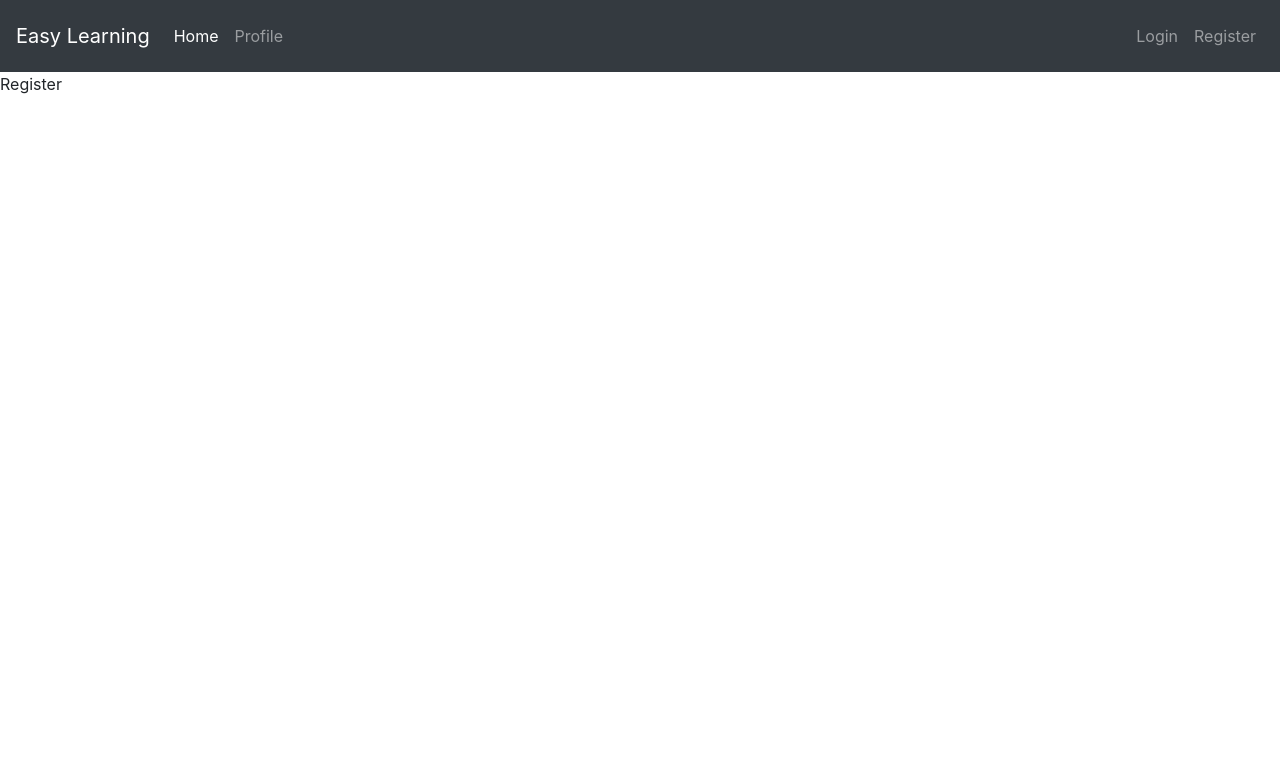
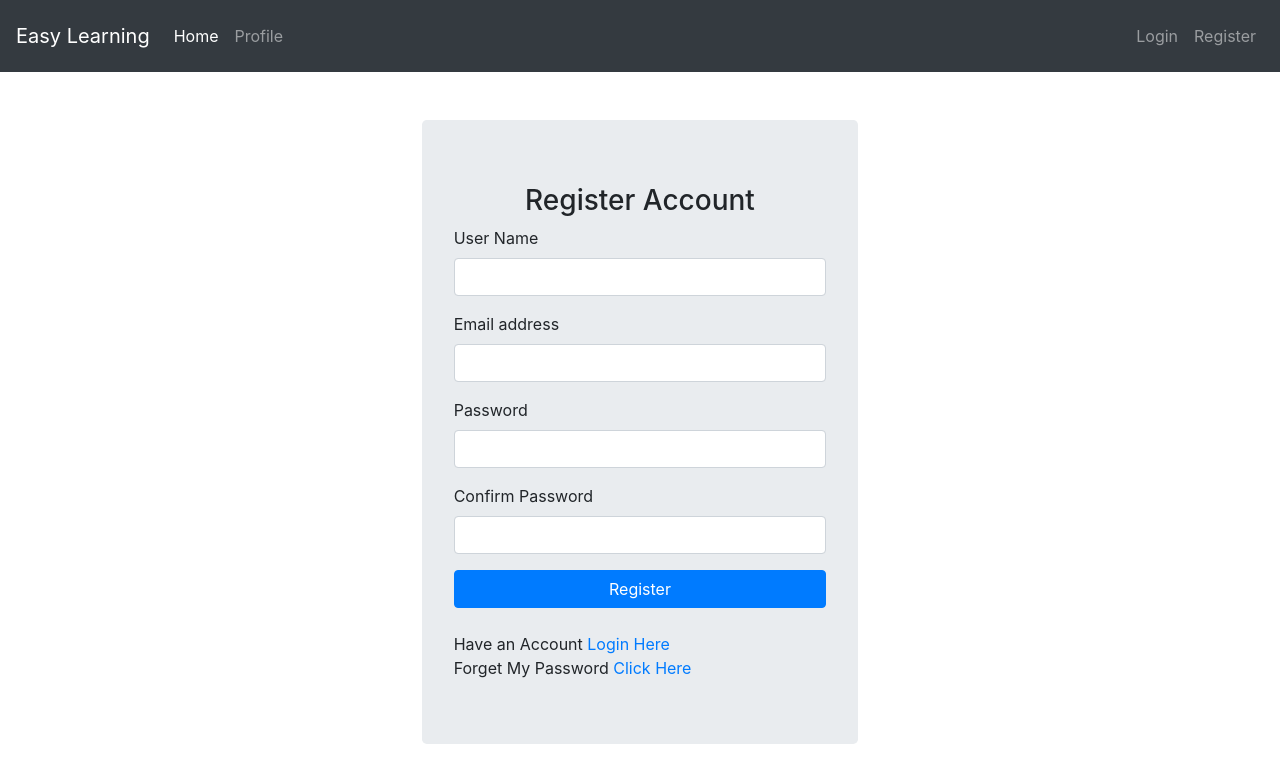
Before and after one commit to kodaishiotsuki/Auth_App_frontend, a React (Create React App) app: page /register in a window 1280 px wide. Shown: the top 782 px of the page. Built offline with nearby package versions, Linux system fonts and the light colour scheme.

Commit message:
login,register,forgetコンポーネント作成

```diff
--- a/src/components/Forget.jsx
+++ b/src/components/Forget.jsx
@@ -1,9 +1,41 @@
-import React from 'react'
+import React from "react";
+import { Link } from "react-router-dom";
 
 const Forget = () => {
   return (
-    <div>Forget</div>
-  )
-}
+    <div>
+      <br />
+      <br />
+      <div className='row'>
+        <div className='jumbotron col-lg-4 offset-lg-4'>
+          <h3 className='text-center'>Forget Password</h3>
 
-export default Forget
+          <form>
+            <div className='form-group'>
+              <label for='exampleInputEmail1'>Email address</label>
+              <input
+                type='email'
+                className='form-control'
+                aria-describedby='emailHelp'
+              />
+            </div>
+            <div className='form-group'>
+              <label for='exampleInputPassword1'>Password</label>
+              <input type='password' className='form-control' />
+            </div>
+            <div className='form-group form-check'></div>
+            <button type='submit' className='btn btn-primary btn-block'>
+              Forget Password
+            </button>
+            <br />
+            Have an Account <Link to='/login'>Login Here</Link>
+            <br />
+            Don't have Account? <Link to='/register'>Register</Link>
+          </form>
+        </div>
+      </div>
+    </div>
+  );
+};
+
+export default Forget;
--- a/src/components/Login.jsx
+++ b/src/components/Login.jsx
@@ -16,7 +16,6 @@ const Login = () => {
               <input
                 type='email'
                 className='form-control'
-                id='exampleInputEmail1'
                 aria-describedby='emailHelp'
               />
               <small id='emailHelp' className='form-text text-muted'>
@@ -25,18 +24,15 @@ const Login = () => {
             </div>
             <div className='form-group'>
               <label for='exampleInputPassword1'>Password</label>
-              <input
-                type='password'
-                className='form-control'
-                id='exampleInputPassword1'
-              />
+              <input type='password' className='form-control' />
             </div>
             <div className='form-group form-check'></div>
             <button type='submit' className='btn btn-primary btn-block'>
-              Submit
+              Login
             </button>
             <br />
-            Forget My Password <Link to="/forget">Click Here</Link>
+
+            Forget My Password <Link to='/forget'>Click Here</Link>
           </form>
         </div>
       </div>
--- a/src/components/Register.jsx
+++ b/src/components/Register.jsx
@@ -1,7 +1,48 @@
 import React from "react";
+import { Link } from "react-router-dom";
 
 const Register = () => {
-  return <div>Register</div>;
+  return (
+    <div>
+      <br />
+      <br />
+      <div className='row'>
+        <div className='jumbotron col-lg-4 offset-lg-4'>
+          <h3 className='text-center'>Register Account</h3>
+
+          <form>
+            <div className='form-group'>
+              <label for='exampleInputEmail1'>User Name</label>
+              <input type='text' className='form-control' />
+            </div>
+            <div className='form-group'>
+              <label for='exampleInputEmail1'>Email address</label>
+              <input
+                type='email'
+                className='form-control'
+                aria-describedby='emailHelp'
+              />
+            </div>
+            <div className='form-group'>
+              <label for='exampleInputPassword1'>Password</label>
+              <input type='password' className='form-control' />
+            </div>
+            <div className='form-group'>
+              <label for='exampleInputPassword1'>Confirm Password</label>
+              <input type='password' className='form-control' />
+            </div>
+            <button type='submit' className='btn btn-primary btn-block'>
+              Register
+            </button>
+            <br />
+            Have an Account <Link to='/login'>Login Here</Link>
+            <br />
+            Forget My Password <Link to='/forget'>Click Here</Link>
+          </form>
+        </div>
+      </div>
+    </div>
+  );
 };
 
 export default Register;
```
